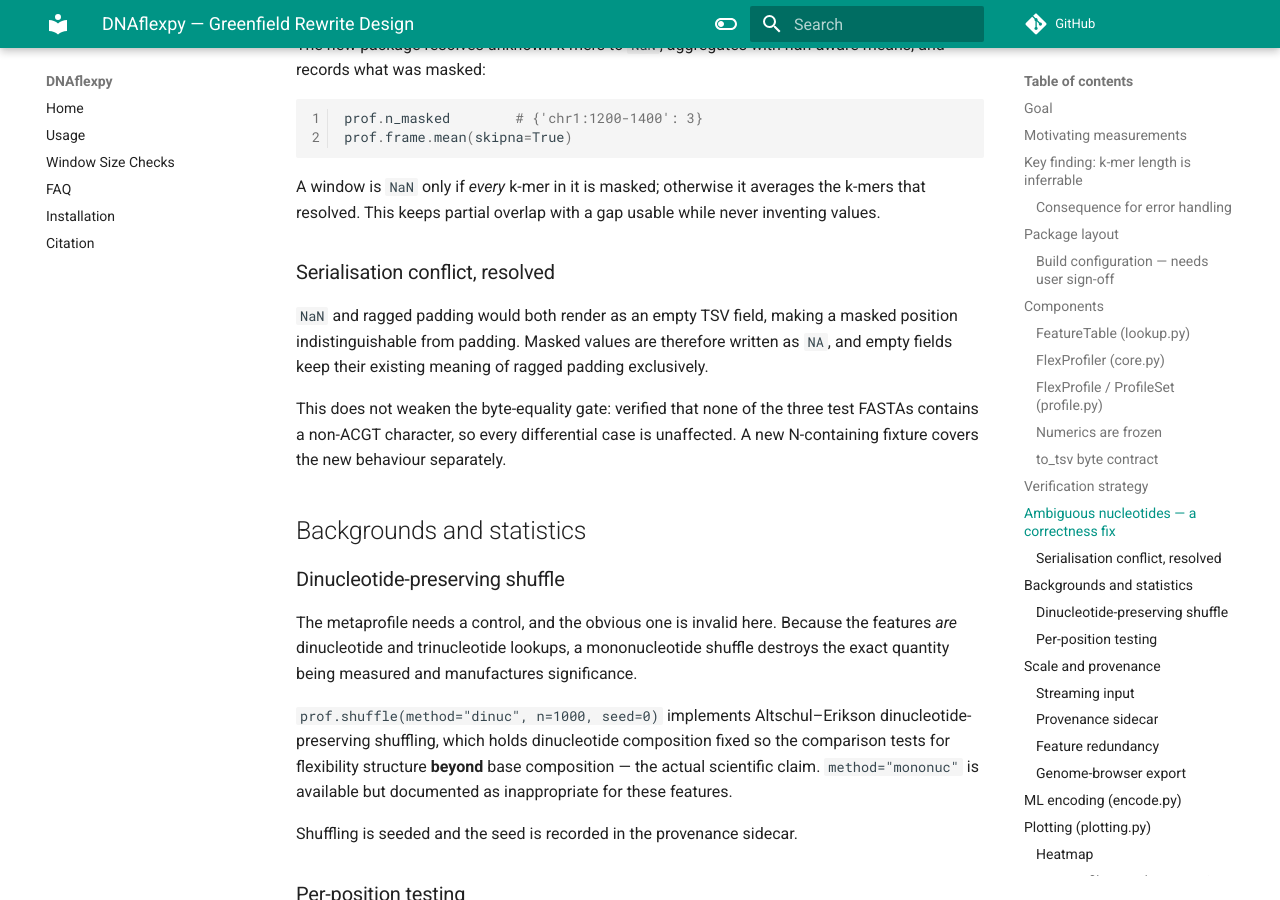
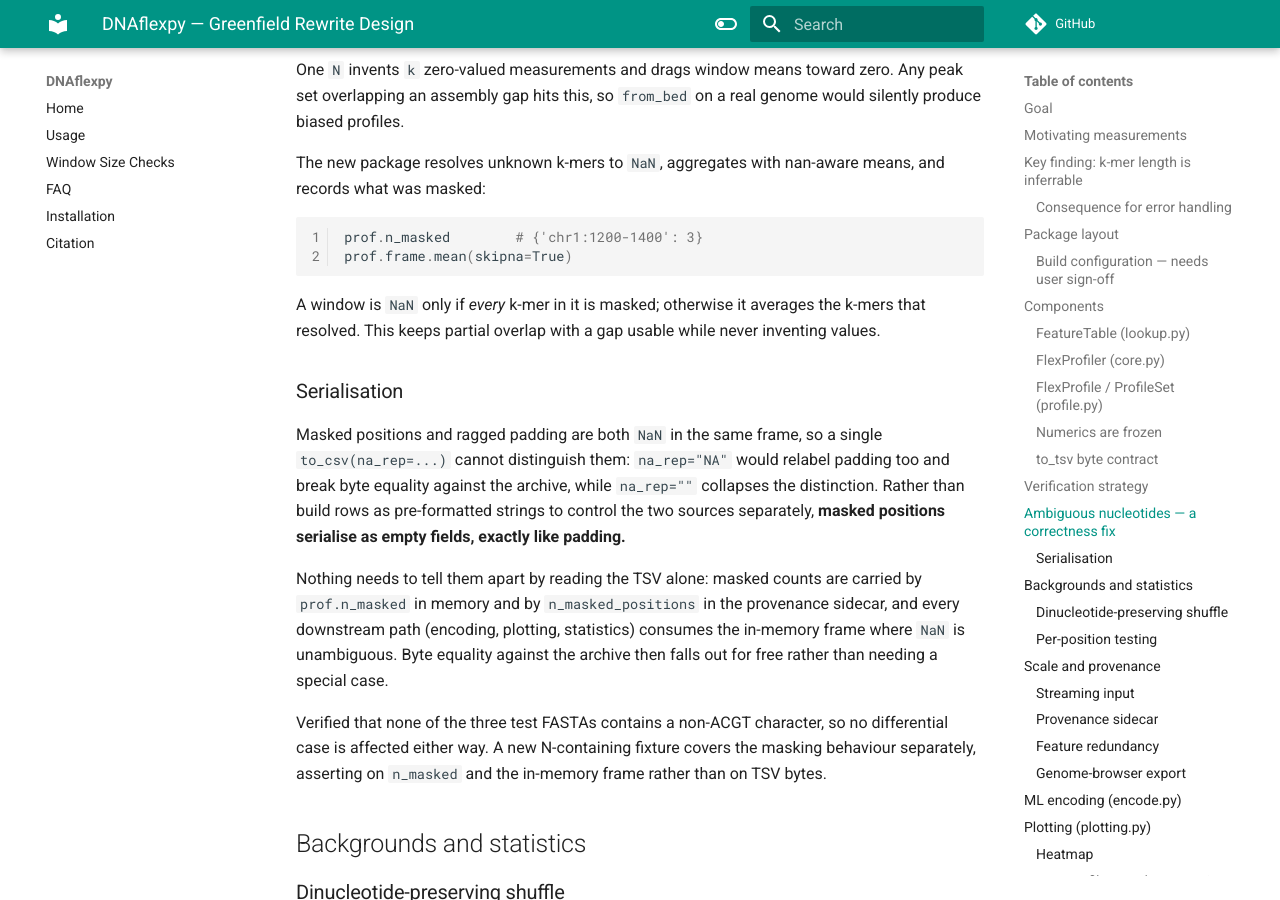
Before and after one commit to UpalabdhaD/DNAflexpy, an MkDocs documentation site: the page built from docs/superpowers/specs/2026-08-12-dnaflex-rewrite-design.md, in a window 1280 px wide and 900 px high, scrolled down 6387 px. Built offline with MkDocs 1.6.1 and Material for MkDocs 9.7.7, drawn with Linux system fonts in a browser that asks for light colours; comment, search, counter and statistics services are not loaded; some of the changed text lies outside the part shown.

Commit message:
Resolve NaN serialisation conflict and unify unresolvable-kmer handling
The NA-for-masked / empty-for-padding contract was not implementable:
masked positions and ragged padding are both NaN in one frame, and no
single to_csv(na_rep=) can distinguish them. na_rep='NA' would relabel
padding and break byte equality against the archive; na_rep='' collapses
the distinction. Masked positions now serialise as empty, like padding.
Nothing needs to tell them apart from the TSV alone - n_masked and the
provenance sidecar carry the counts, and every downstream consumer reads
the in-memory frame where NaN is unambiguous.

Also removes a contradiction: FeatureTable validation said an incomplete
custom table zero-fills while the ambiguity section said NaN. There is
now one rule for every unresolvable k-mer, ambiguous or missing: NaN.
This does not affect the differential gate, since the packaged tables
are complete (4^k entries) and the test FASTAs are pure ACGT, so
zero-fill never triggers on any compared case.

CLAUDE.md corrected: after Phase 0, DNAflexpy/ is the NEW package and
the frozen code is rxv/DNAflexpy/. The previous note would have made a
future session protect the wrong directory.

```diff
--- a/docs/superpowers/specs/2026-08-12-dnaflex-rewrite-design.md
+++ b/docs/superpowers/specs/2026-08-12-dnaflex-rewrite-design.md
@@ -144,9 +144,13 @@ Validation, on load, for both packaged and user tables:
 - reject mixed key lengths within a feature (this is what makes k inference safe)
 - uppercase keys; reject non-ACGT characters
 - reject non-numeric values
-- **warn**, not fail, when a table has fewer than `4**k` entries, because lookup
-  zero-fills missing k-mers via `.get(subseq, 0)` and would otherwise silently
-  bias results toward zero
+- **warn**, not fail, when a table has fewer than `4**k` entries
+
+An incomplete table is usable but flagged, because any valid ACGT k-mer missing
+from it resolves to `NaN` and is masked — the same path as an ambiguous
+nucleotide, described below. This is the single rule for every unresolvable
+k-mer: the old package's `.get(subseq, 0)` zero-fill is not reproduced anywhere,
+since a zero is indistinguishable from a real measurement in these tables.
 
 ### FlexProfiler (`core.py`)
 
@@ -293,15 +297,25 @@ A window is `NaN` only if *every* k-mer in it is masked; otherwise it averages
 the k-mers that resolved. This keeps partial overlap with a gap usable while
 never inventing values.
 
-### Serialisation conflict, resolved
+### Serialisation
 
-`NaN` and ragged padding would both render as an empty TSV field, making a masked
-position indistinguishable from padding. Masked values are therefore written as
-`NA`, and empty fields keep their existing meaning of ragged padding exclusively.
+Masked positions and ragged padding are both `NaN` in the same frame, so a single
+`to_csv(na_rep=...)` cannot distinguish them: `na_rep="NA"` would relabel padding
+too and break byte equality against the archive, while `na_rep=""` collapses the
+distinction. Rather than build rows as pre-formatted strings to control the two
+sources separately, **masked positions serialise as empty fields, exactly like
+padding.**
 
-This does not weaken the byte-equality gate: verified that none of the three test
-FASTAs contains a non-ACGT character, so every differential case is unaffected. A
-new N-containing fixture covers the new behaviour separately.
+Nothing needs to tell them apart by reading the TSV alone: masked counts are
+carried by `prof.n_masked` in memory and by `n_masked_positions` in the
+provenance sidecar, and every downstream path (encoding, plotting, statistics)
+consumes the in-memory frame where `NaN` is unambiguous. Byte equality against
+the archive then falls out for free rather than needing a special case.
+
+Verified that none of the three test FASTAs contains a non-ACGT character, so no
+differential case is affected either way. A new N-containing fixture covers the
+masking behaviour separately, asserting on `n_masked` and the in-memory frame
+rather than on TSV bytes.
 
 ## Backgrounds and statistics
 
```
Also changed, not shown: CLAUDE.md (+7 -1 lines).
